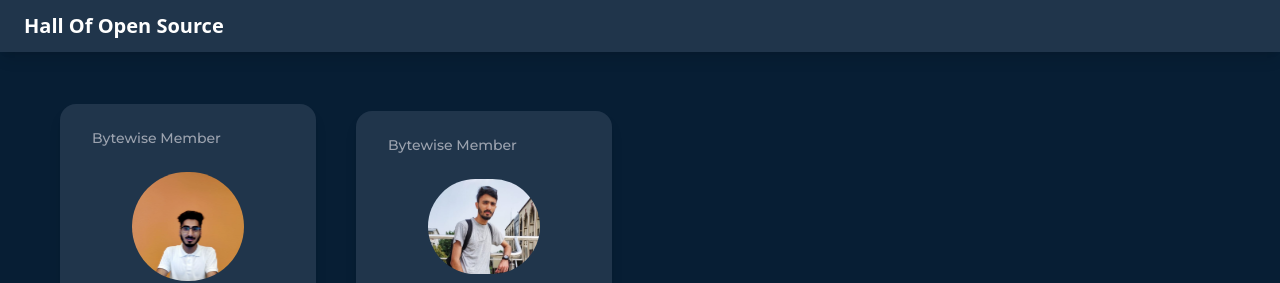
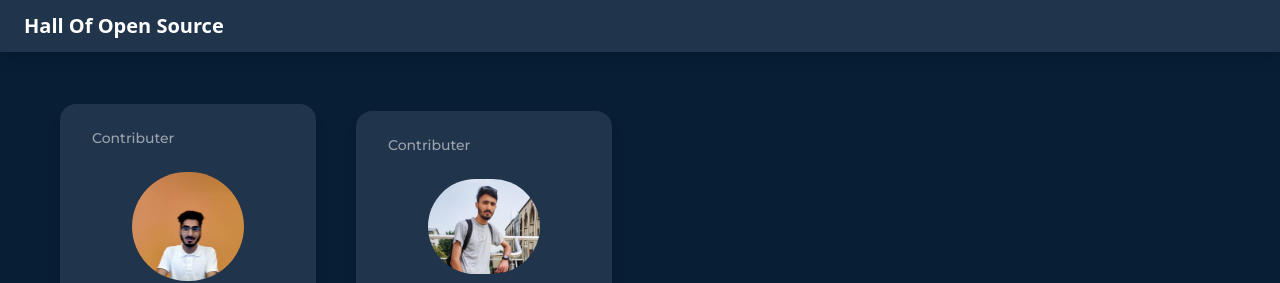
Before and after one commit to bytewiseltd/Hacktoberfest-22, a React (Vite) app: page / in a window 1280 px wide. Shown: the top 283 px of the page. Built offline with nearby package versions, Linux system fonts and the light colour scheme.

Commit message:
UI Cards updated color enhanced and flexibility added

```diff
--- a/src/components/Card.jsx
+++ b/src/components/Card.jsx
@@ -8,7 +8,7 @@
     <>
       <section className="w-64 bg-[#20354b] rounded-2xl px-8 py-6 mx-5 my-3 shadow-lg">
         <div className="flex items-center justify-between">
-          <span className="text-gray-400 text-sm">Bytewise Member</span>
+          <span className="text-gray-400 text-sm">Contributer</span>
         </div>
         <div className="mt-6 w-fit mx-auto">
           <img
```
